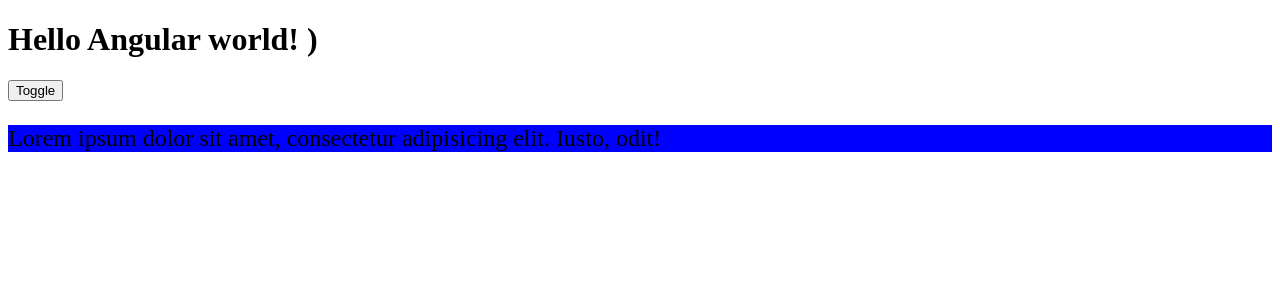
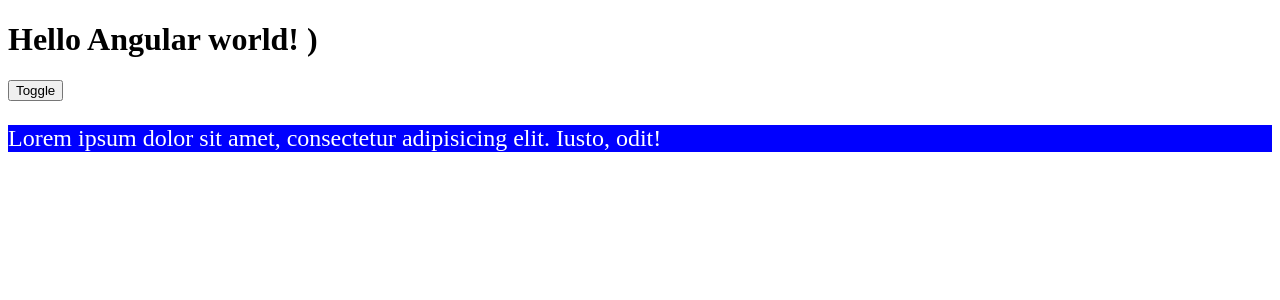
Before and after one commit to YuriyErmolaev/angular-basics, an Angular app: page / in a window 1280 px wide. Shown: the top 300 px of the page. Built offline with nearby package versions, Linux system fonts and the light colour scheme.

Commit message:
[class... ] decorator?

```diff
--- a/src/app/app.component.html
+++ b/src/app/app.component.html
@@ -11,9 +11,16 @@
 <!--}">-->
 <!--</div>-->
 
-<p [ngClass]="{
-  red: backgroundToggle,
-  blue: !backgroundToggle
-}" >
+<!--<p [ngClass]="{-->
+<!--  red: backgroundToggle,-->
+<!--  blue: !backgroundToggle-->
+<!--}" >-->
+<!--  Lorem ipsum dolor sit amet, consectetur adipisicing elit. Iusto, odit!-->
+<!--</p>-->
+
+<p
+  [class.blue]="!backgroundToggle"
+  [class.red]="backgroundToggle"
+>
   Lorem ipsum dolor sit amet, consectetur adipisicing elit. Iusto, odit!
 </p>
--- a/src/app/app.component.sass
+++ b/src/app/app.component.sass
@@ -1,3 +1,6 @@
+.red, .blue
+  color: #fff
+
 .red
   background: red
   font-weight: bold
```
